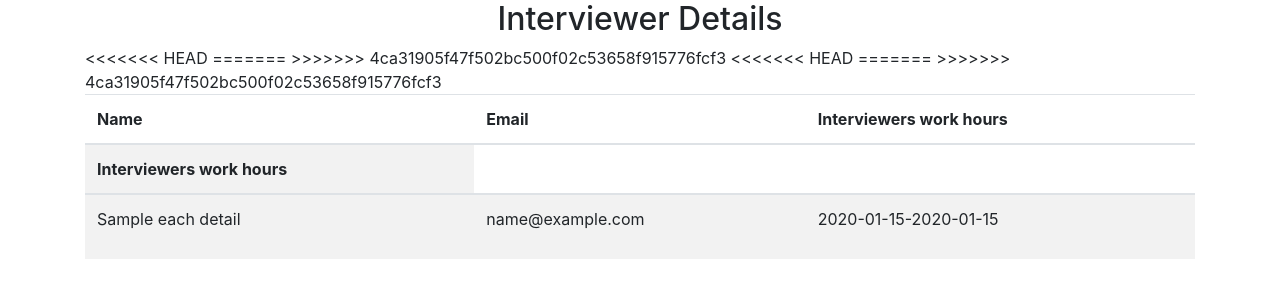
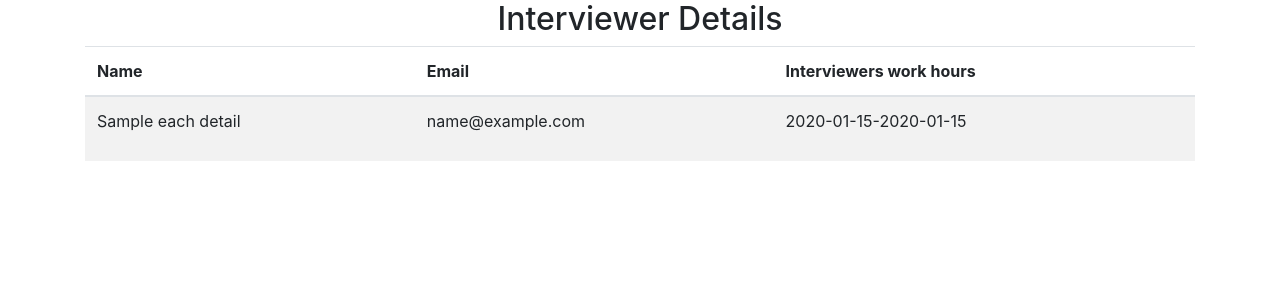
Before and after one commit to qxf2/interview-scheduler, a Python web app: template qxf2_scheduler/templates/read-interviewers.html in a window 1280 px wide. Shown: the top 300 px of the page. Run offline with Jinja, Linux system fonts and the light colour scheme; the template is opened without the code that fills it: most values are stand-ins (such as "Sample title", 1, 10 or a date in 2020); some libraries are stand-ins or nearby versions.

Commit message:
merge conflict resolved

```diff
--- a/qxf2_scheduler/templates/read-interviewers.html
+++ b/qxf2_scheduler/templates/read-interviewers.html
@@ -24,19 +24,12 @@
                 <tr>
                     <th scope="col">Name</th>
                     <th scope="col">Email</th>
-<<<<<<< HEAD
-                    <th scope="col col-md-2">Interviewers work hours</th>
-                </tr>
-            </thead>
-            <tbody>
-=======
                     <th scope="col col-md-2">Interviewers work hours</th>
 
                 </tr>
             </thead>
             <tbody>
 
->>>>>>> 4ca31905f47f502bc500f02c53658f915776fcf3
                 {% for each_detail in result %}
                 <tr>
                     <td>{{ each_detail.interviewers_name }}</td>
@@ -48,10 +41,7 @@
                     </td>
                 </tr>
                 {% endfor %}
-<<<<<<< HEAD
-=======
 
->>>>>>> 4ca31905f47f502bc500f02c53658f915776fcf3
             </tbody>
         </table>
     </div>
```
